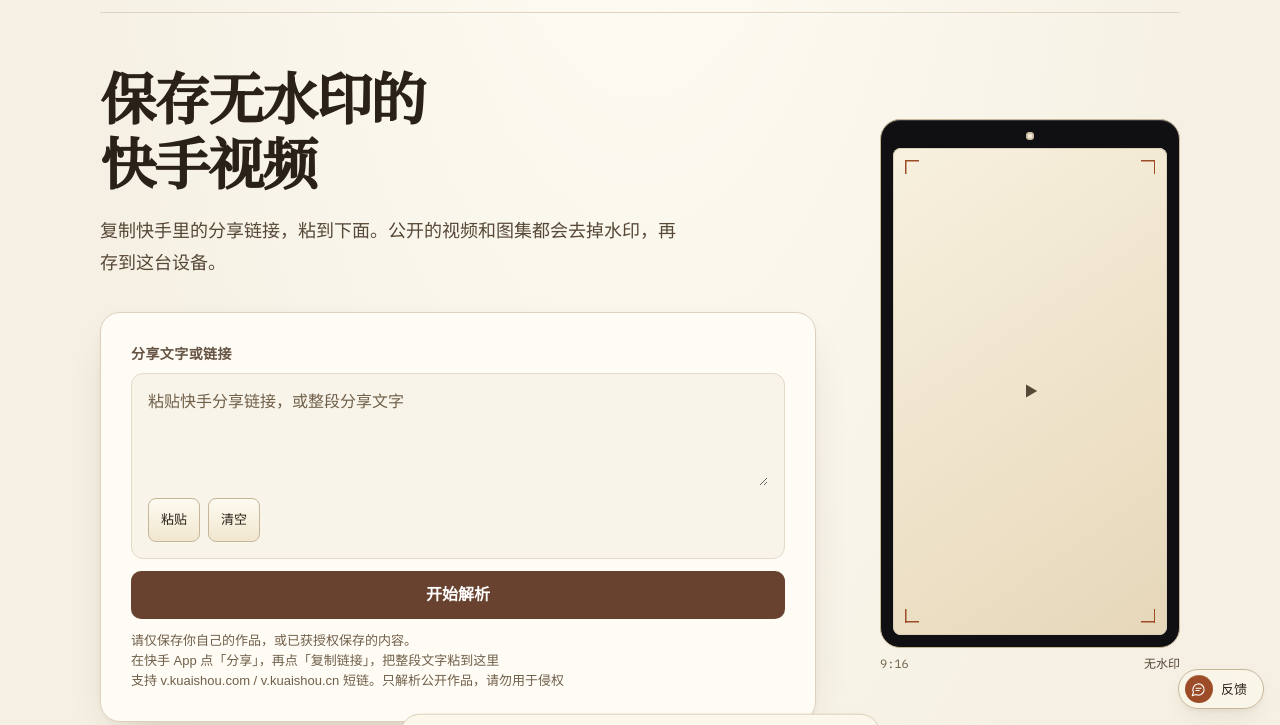
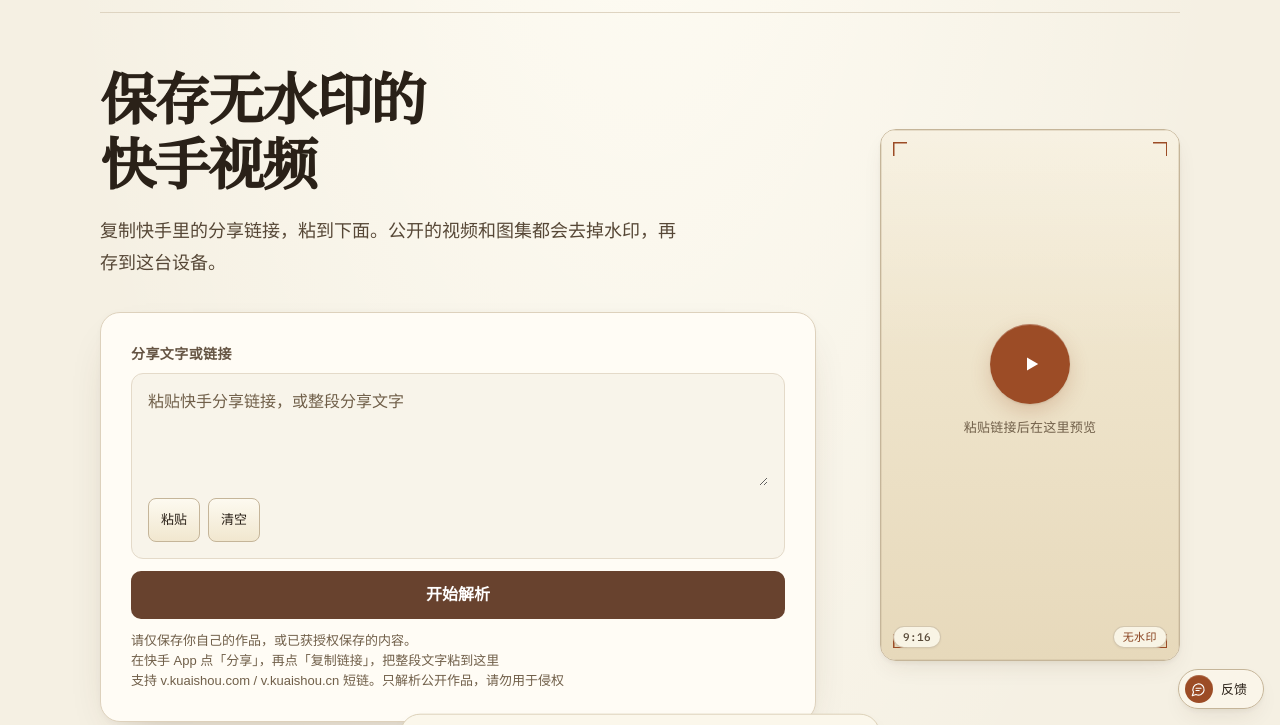
Before and after one commit to xiweiniboss-cmd/kuaishoujiexi, a plain HTML site: page index.html in a window 1280 px wide. Shown: the part 75-800 px from the top of the page. Drawn offline with Linux system fonts and the light colour scheme; no server answers.

Commit message:
Redesign video preview card

```diff
--- a/index.html
+++ b/index.html
@@ -118,14 +118,18 @@ function jxParseHeaders(h) {
     </div>
 
     <aside class="jx-moment" aria-hidden="true">
-      <div class="ks-cam">
-        <div class="ks-lens"></div>
-        <div class="jx-still">
-          <span class="jx-crops"></span>
-          <svg class="jx-play" viewBox="0 0 24 24" width="32" height="32" aria-hidden="true"><path d="M9 7.2v9.6l8.4-4.8L9 7.2z" fill="currentColor"/></svg>
+      <div class="jx-strip">
+        <div class="jx-frame">
+          <div class="jx-still">
+            <span class="jx-crops"></span>
+            <div class="jx-still-core">
+              <div class="jx-play"><svg viewBox="0 0 24 24" aria-hidden="true"><path d="M9 7.2v9.6l8.4-4.8L9 7.2z" fill="currentColor"/></svg></div>
+              <p class="jx-guide">粘贴链接后在这里预览</p>
+            </div>
+            <div class="jx-pills"><span>9:16</span><span>无水印</span></div>
+          </div>
         </div>
       </div>
-      <p class="jx-strip-cap"><span>9:16</span><span>无水印</span></p>
     </aside>
   </section>
 
--- a/jiexi.css
+++ b/jiexi.css
@@ -1690,3 +1690,211 @@ body { background-color: #f5f0e3; background-image: radial-gradient(ellipse at 5
 .jx-strip { background: #ded1b8; }
 .jx-still { background: linear-gradient(145deg, #f8f1df, #e6d7b9); }
 .jx-quota { background: transparent; }
+
+/* ==========================================================================
+   解析预览卡重设计（2026-11-23）
+   去掉胶片齿孔；播放钮改为居中大圆，悬停放大并带光晕；
+   「16:9 / 9:16」「无水印」改为卡片内小标签；空状态一行引导。
+   追加在各站 jiexi.css 末尾，覆盖旧的 .jx-holes / .jx-strip-cap / .jx-play。
+   ========================================================================== */
+
+.jx-holes,
+.ks-lens,
+.jx-strip-cap {
+  display: none;
+}
+
+.jx-strip,
+.ks-cam {
+  display: block;
+  background: var(--jx-surface);
+  border: 1px solid var(--jx-hairline-strong);
+  border-radius: var(--jx-radius-card);
+  box-shadow: var(--jx-shadow-float);
+  overflow: hidden;
+}
+
+/* 不再需要胶片边框留白，画面铺满卡片。 */
+.jx-strip .jx-frame,
+.ks-cam .jx-frame {
+  padding: 0;
+}
+
+.jx-still {
+  position: relative;
+  display: flex;
+  flex-direction: column;
+  align-items: center;
+  justify-content: center;
+  gap: 0;
+  width: 100%;
+  border-radius: 0;
+  background:
+    linear-gradient(180deg, rgba(255, 255, 255, 0.28), transparent 42%),
+    linear-gradient(180deg, #f4ecd7 0%, #e7d9bb 100%);
+  box-shadow: inset 0 0 0 1px rgb(197 181 153 / 35%);
+  color: var(--jx-secondary);
+}
+
+.jx-strip.is-land .jx-still,
+.jx-still.is-land {
+  aspect-ratio: 16 / 9;
+}
+
+.jx-still-core {
+  display: flex;
+  flex-direction: column;
+  align-items: center;
+  justify-content: center;
+  gap: 14px;
+  padding: 20px 16px 48px;
+  text-align: center;
+}
+
+/* 居中大圆播放钮。装饰用，整张卡片悬停即可反馈。 */
+.jx-play {
+  display: grid;
+  place-items: center;
+  flex: none;
+  width: 80px;
+  height: 80px;
+  margin: 0;
+  padding: 0;
+  border: 0;
+  border-radius: 50%;
+  color: var(--jx-on-accent);
+  background: var(--jx-accent);
+  box-shadow:
+    0 1px 2px rgb(72 52 24 / 12%),
+    0 8px 20px rgb(156 76 38 / 22%),
+    inset 0 1px 0 rgb(255 255 255 / 28%);
+  transform: scale(1);
+  transition:
+    transform var(--jx-fast) var(--jx-ease),
+    box-shadow var(--jx-fast) var(--jx-ease),
+    background-color var(--jx-fast) var(--jx-ease);
+  pointer-events: none;
+}
+
+.jx-play svg {
+  display: block;
+  width: 32px;
+  height: 32px;
+  margin-left: 3px;
+}
+
+@media (hover: hover) and (pointer: fine) {
+  .jx-still:hover .jx-play,
+  .jx-still.is-hover .jx-play {
+    background: var(--jx-accent-hover);
+    transform: scale(1.08);
+    box-shadow:
+      0 0 0 10px rgb(156 76 38 / 16%),
+      0 12px 32px rgb(156 76 38 / 32%),
+      inset 0 1px 0 rgb(255 255 255 / 30%);
+  }
+}
+
+/* 无悬停设备（手机预览截图用 is-hover 强制展示）。 */
+.jx-still.is-hover .jx-play {
+  background: var(--jx-accent-hover);
+  transform: scale(1.08);
+  box-shadow:
+    0 0 0 10px rgb(156 76 38 / 16%),
+    0 12px 32px rgb(156 76 38 / 32%),
+    inset 0 1px 0 rgb(255 255 255 / 30%);
+}
+
+.jx-guide {
+  margin: 0;
+  max-width: 16em;
+  font-family: var(--jx-font);
+  font-size: var(--jx-text-sm);
+  line-height: var(--jx-leading-sm);
+  color: var(--jx-muted);
+  letter-spacing: 0.02em;
+}
+
+.jx-pills {
+  position: absolute;
+  left: 12px;
+  right: 12px;
+  bottom: 12px;
+  display: flex;
+  justify-content: space-between;
+  align-items: center;
+  gap: 8px;
+  pointer-events: none;
+  z-index: 1;
+}
+
+.jx-pills span {
+  display: inline-flex;
+  align-items: center;
+  height: 22px;
+  padding: 0 9px;
+  border-radius: 999px;
+  border: 1px solid rgb(197 181 153 / 70%);
+  background: rgb(251 247 235 / 88%);
+  box-shadow: 0 1px 2px rgb(72 52 24 / 6%);
+  font-family: var(--jx-mono);
+  font-size: 11px;
+  line-height: 1;
+  font-weight: 500;
+  letter-spacing: 0.04em;
+  color: var(--jx-secondary);
+  font-variant-numeric: tabular-nums;
+}
+
+.jx-pills span:last-child {
+  color: var(--jx-accent-text);
+}
+
+/* 解析出视频后隐藏引导（预留，目前首屏卡片是装饰）。 */
+.jx-still.is-ready .jx-guide {
+  display: none;
+}
+
+.jx-still.is-ready .jx-still-core {
+  padding-bottom: 20px;
+}
+
+@media (max-width: 959px) {
+  /* 去掉齿孔后，竖屏卡不必再维持胶片条的窄宽度，居中稍放大。 */
+  .jx-moment {
+    width: 100%;
+    display: flex;
+    justify-content: center;
+  }
+
+  .jx-strip:not(.is-land) {
+    width: min(100%, 240px);
+  }
+
+  .jx-play {
+    width: 68px;
+    height: 68px;
+  }
+
+  .jx-play svg {
+    width: 26px;
+    height: 26px;
+  }
+
+  .jx-still-core {
+    gap: 12px;
+    padding: 16px 12px 44px;
+  }
+}
+
+@media (min-width: 960px) {
+  .jx-frame {
+    padding: 0;
+  }
+}
+
+@media (prefers-reduced-motion: reduce) {
+  .jx-play {
+    transition: none;
+  }
+}
```
